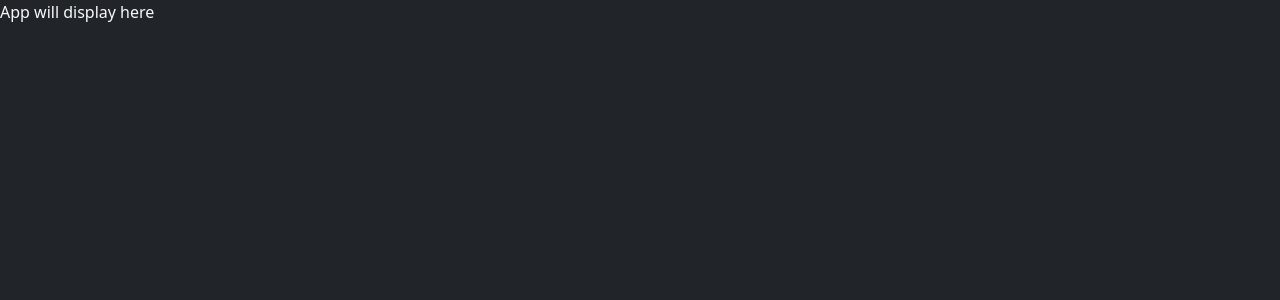
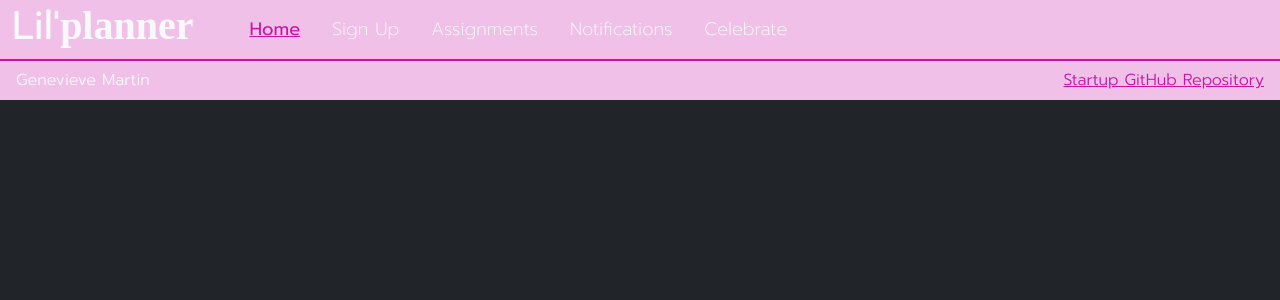
Before and after one commit to grm77777/startup, a React (Vite) app: page / in a window 1280 px wide. Shown: the top 300 px of the page. Built offline with nearby package versions, Linux system fonts and the light colour scheme; a web font is replaced by a local one.

Commit message:
Create app component

```diff
--- a/src/app.jsx
+++ b/src/app.jsx
@@ -3,5 +3,31 @@ import 'bootstrap/dist/css/bootstrap.min.css';
 import './app.css';
 
 export default function App() {
-  return <div className="body bg-dark text-light">App will display here</div>;
+  return (
+  <div className="body bg-dark text-light">
+    <header class="container-header">
+        <nav class="navbar-fixed-top">
+            <h1 class="navbar-brand-lil">Lil'</h1>
+            <h1 class="navbar-brand-planner">planner</h1>
+            <menu>
+            <li class="nav-item">
+                <a class="nav-link-active" href="index.html">Home</a></li>
+            <li class="nav-item">
+                <a class="nav-link" href="signup.html">Sign Up</a></li>
+            <li class="nav-item">
+                <a class="nav-link" href="assignments.html">Assignments</a></li>
+            <li class="nav-item">
+                <a class="nav-link" href="notifications.html">Notifications</a></li>
+            <li class="nav-item">
+                <a class="nav-link" href="celebrate.html">Celebrate</a></li>
+            </menu>
+        </nav>
+    </header>
+
+    <footer>
+    <span class="author">Genevieve Martin</span>
+    <a href="https://github.com/grm77777/startup">Startup GitHub Repository</a>
+    </footer>
+  </div>
+  );
 }
```
